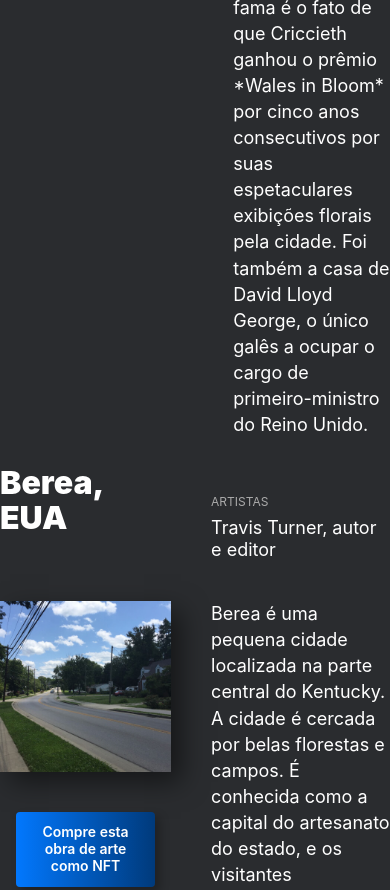
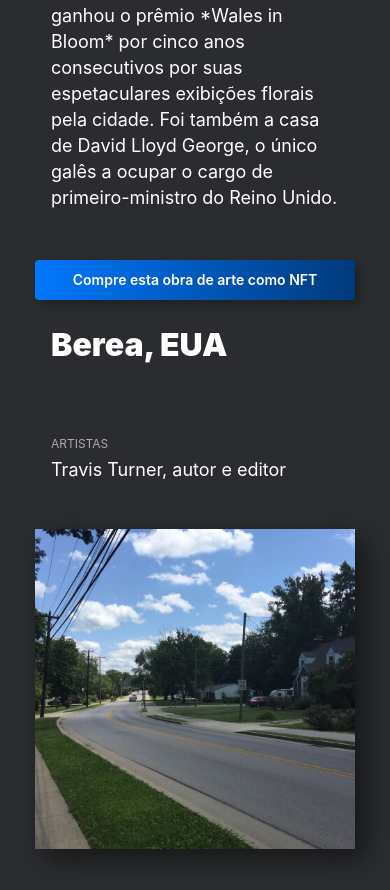
Before and after one commit to rodncb/web_project_homeland, a plain HTML site: page index.html in a window 390 px wide. Shown: the part 4859-5749 px from the top of the page. Drawn offline with Linux system fonts and the light colour scheme; a web font is replaced by a local one.

Commit message:
corrigindo css

```diff
--- a/blocks/place.css
+++ b/blocks/place.css
@@ -82,6 +82,7 @@
   border-radius: 4px;
   padding: 13px 0;
   max-width: 356px;
+  width: 100%;
   box-shadow: 5px 5px 10px rgba(0, 0, 0, 0.25);
   grid-area: button;
 }
@@ -96,7 +97,7 @@
 }
 
 @media screen and (max-width: 1024px) {
-  .place__city {
+  .place {
     max-width: 720px;
     grid-gap: 48px 28px;
     grid-template-columns: 340px 1fr;
@@ -121,23 +122,27 @@
   }
   .place__button {
     max-width: 355px;
+    width: 100%;
   }
 }
 @media screen and (max-width: 540px) {
-  .place__city {
+  .place {
     max-width: 320px;
+    width: 100%;
     display: flex;
     flex-direction: column;
     align-items: center;
   }
   .place__city-name {
     max-width: 288px;
+    width: 100%;
     font-size: 32px;
     line-height: 35px;
     text-align: left;
   }
   .place__artists {
     max-width: 288px;
+    width: 100%;
   }
   .place__image {
     max-width: 320px;
@@ -146,11 +151,13 @@
 
   .place__city-text-paragraph {
     max-width: 288px;
+    width: 100%;
     font-size: 18px;
   }
 
   .place__button {
     max-width: 288px;
+    width: 100%;
     font-size: 14px;
     line-height: 16.94px;
     margin: 0 16px;
```
